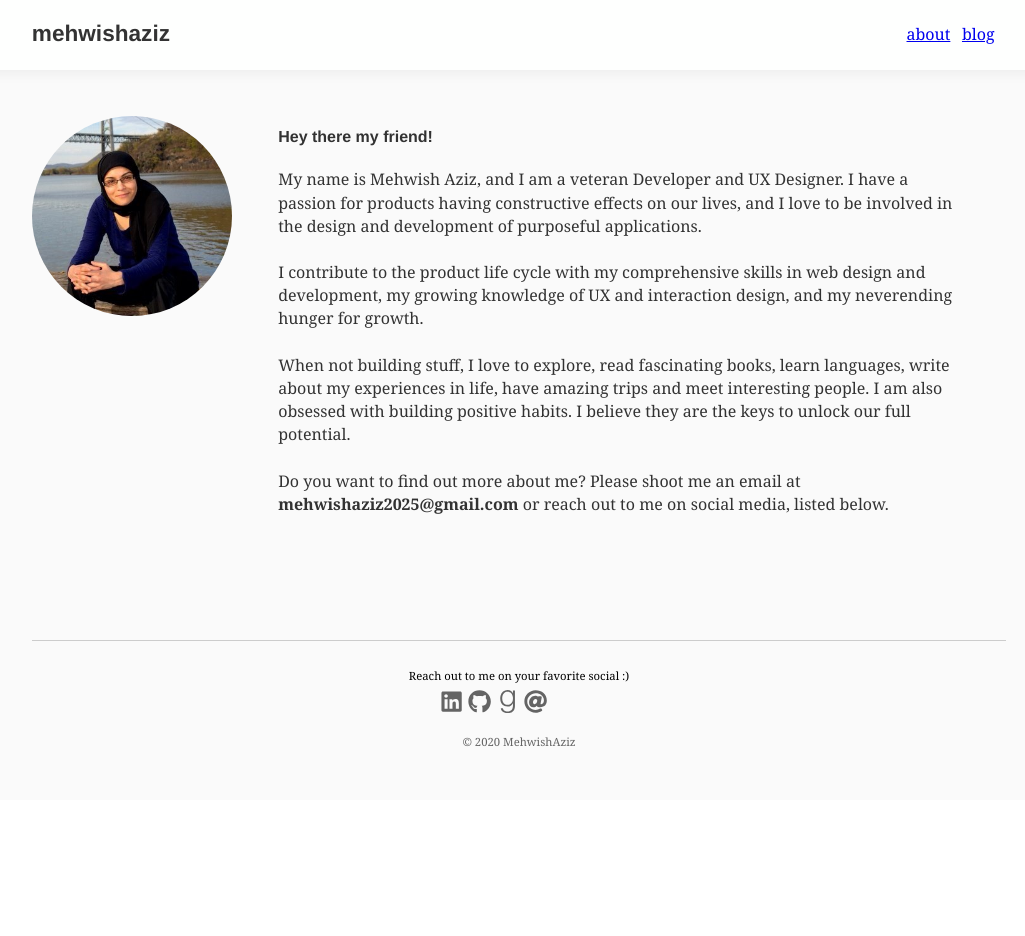
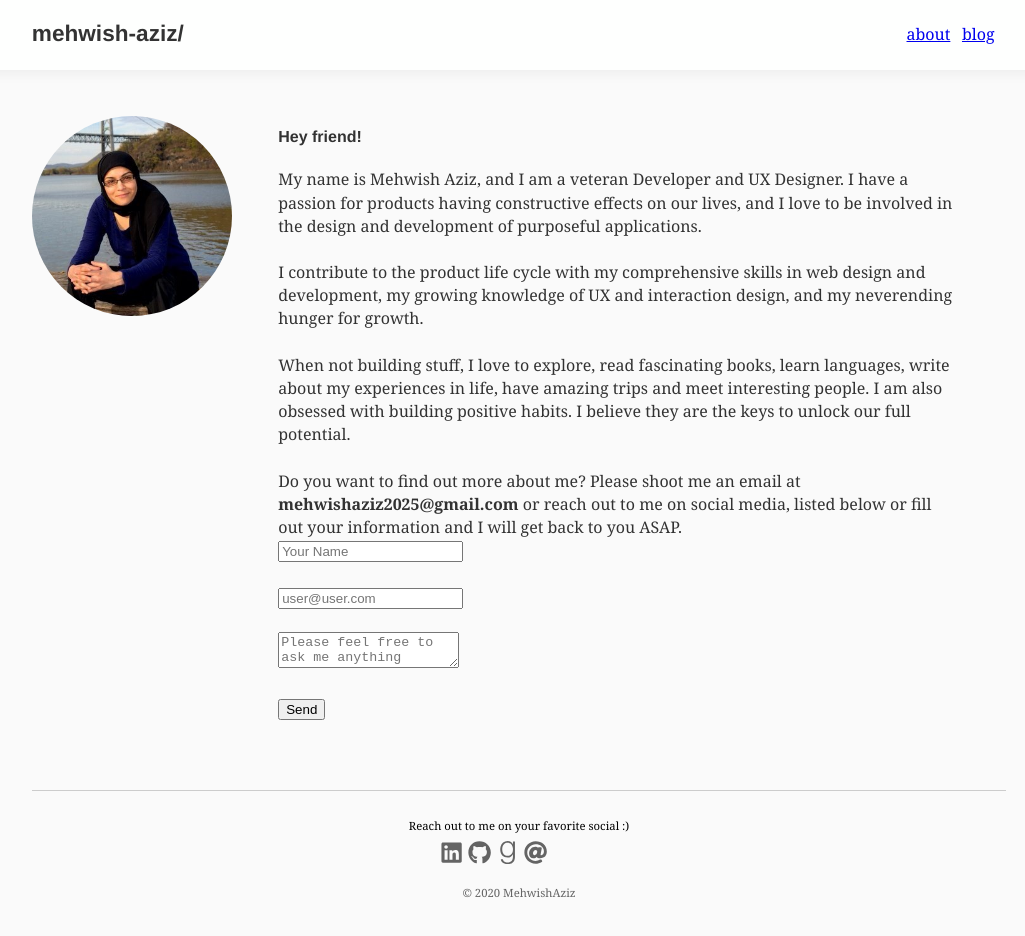
Before and after one commit to mehwisha01/Design-Portfolio, a Gatsby site: page /about in a window 1280 px wide. Shown: the whole page, without its empty margins (121-1146 px from the left). Before the commit the page ends 800 px from the top, so only its background shows below. Built offline with nearby package versions, Linux system fonts and the light colour scheme; Gatsby itself is replaced by a stand-in of ours; some packages are replaced by stand-ins of ours; what typography-theme-doelger would draw is missing.

Commit message:
added form

```diff
--- a/src/components/About/About.tsx
+++ b/src/components/About/About.tsx
@@ -1,13 +1,14 @@
 import React from "react";
 import styled from "styled-components";
 import Image, { FixedObject } from "gatsby-image";
-
+import { Link } from "gatsby";
 import { SiteSiteMetadataAuthor } from "graphql-types";
 import { rhythm } from "../../utils/typography";
 //import { yearsSince } from "../../utils/timeSince";
 import { device } from "../../styles/constants";
 import { useAvatar } from "../../hooks";
-
+import GatsbyImage from "gatsby-image";
+import handleSubmit from "src/pages/contact";
 interface AboutProps {
   author: SiteSiteMetadataAuthor;
 }
@@ -22,7 +23,7 @@ const About: React.FunctionComponent<AboutProps> = ({
       <Avatar fixed={avatar.childImageSharp.fixed as FixedObject} />
 
       <Description>
-        <h4>Hey there my friend!</h4>
+        <h4>Hey friend!</h4>
         <p>
           My name is {author.name}, and I am a veteran Developer and UX
           Designer. I have a passion for products having constructive effects on
@@ -47,7 +48,36 @@ const About: React.FunctionComponent<AboutProps> = ({
         <p>
           Do you want to find out more about me? Please shoot me an email at{" "}
           <strong>{author.social.email}</strong> or reach out to me on social
-          media, listed below.
+          media, listed below or fill out your information and I will get back
+          to you ASAP.
+          <form
+            name="contact"
+            method="post"
+            data-netlify="true"
+            data-netlify-honeypot="bot-field"
+          >
+            <p>
+              <label>
+                <input type="text" placeholder="Your Name" name="name" />
+              </label>
+            </p>
+            <p>
+              <label>
+                <input type="email" placeholder="user@user.com" name="email" />
+              </label>
+            </p>
+            <p>
+              <label>
+                <textarea
+                  name="message"
+                  placeholder="Please feel free to ask me anything"
+                ></textarea>
+              </label>
+            </p>
+            <p>
+              <button type="submit">Send</button>
+            </p>
+          </form>
         </p>
       </Description>
     </Root>
--- a/src/components/Home/ShowcasedPosts/ShowcasedPosts.tsx
+++ b/src/components/Home/ShowcasedPosts/ShowcasedPosts.tsx
@@ -43,7 +43,7 @@ const Home: React.FunctionComponent<HomeProps> = ({
       <ShowcasedPostsContainer
         location={location}
         posts={latestPosts}
-        title="Latest ⌛️"
+        title="Case Studies ⌛️"
       />
       {featuredPosts.length > 0 && (
         <ShowcasedPostsContainer
--- a/src/components/Layout/Header/Header.tsx
+++ b/src/components/Layout/Header/Header.tsx
@@ -40,7 +40,7 @@ const Header: React.FunctionComponent<HeaderProps> = ({
             {showBackNav ? (
               <FaArrowLeft />
             ) : (
-              author.social.twitter.toLowerCase()
+              author.social.linkedin.toLowerCase()
             )}
           </Link>
         </Title>
--- a/src/hooks/useSiteMetadata.ts
+++ b/src/hooks/useSiteMetadata.ts
@@ -24,12 +24,9 @@ const useSiteMetadata = (): SiteSiteMetadata => {
               username
               social {
                 email
-                medium
-                twitter
                 github
                 goodreads
                 linkedin
-                instagram
               }
             }
             description
--- a/src/pages/resume.tsx
+++ b/src/pages/resume.tsx
@@ -27,7 +27,7 @@ const ResumePage: React.FunctionComponent = (): React.ReactElement => {
     <>
       <SEO
         title="Curriculum Vitae"
-        description={`Check out ${author.name}'s resume and feel free to drop him a message 🙏`}
+        description={`Check out ${author.name}'s resume and feel free to drop her a message 🙏`}
       />
       <DownloadURL
         href={resume.publicURL}
```
Also changed, not shown: netlify.toml.
